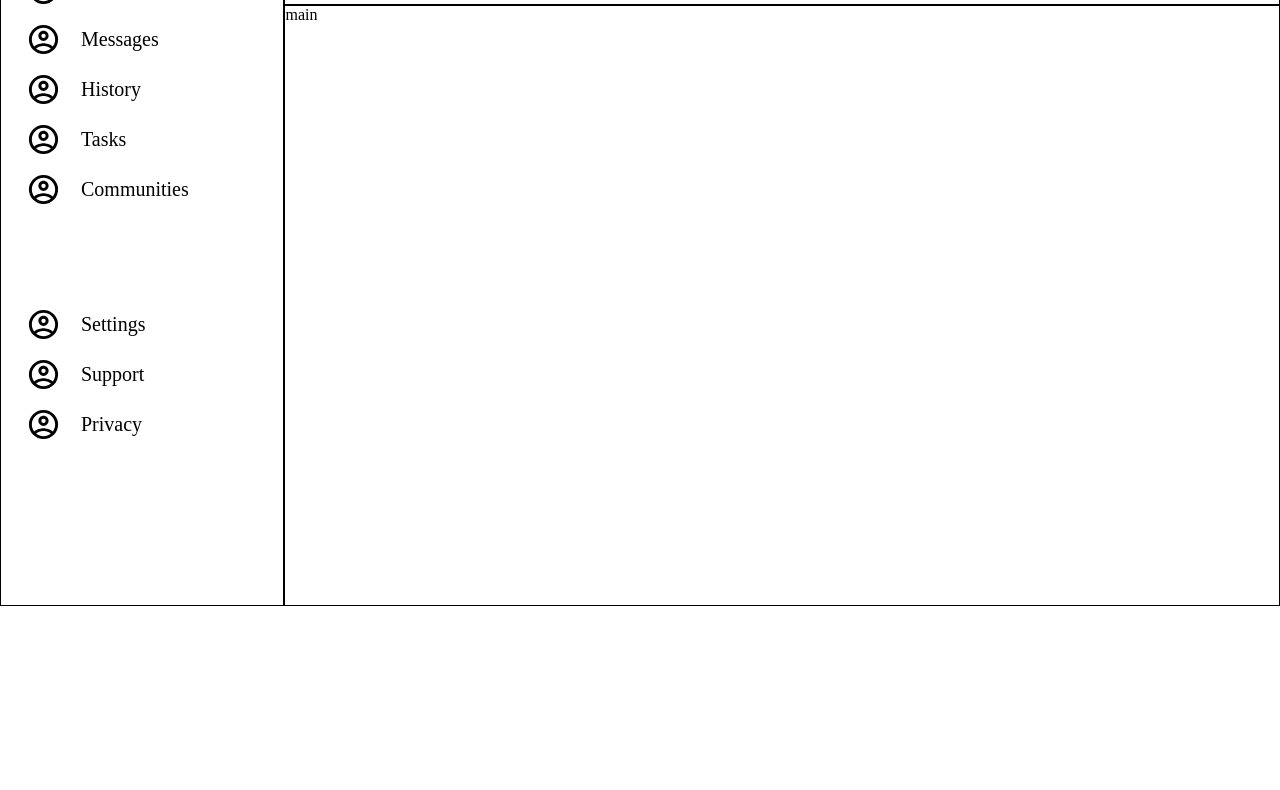
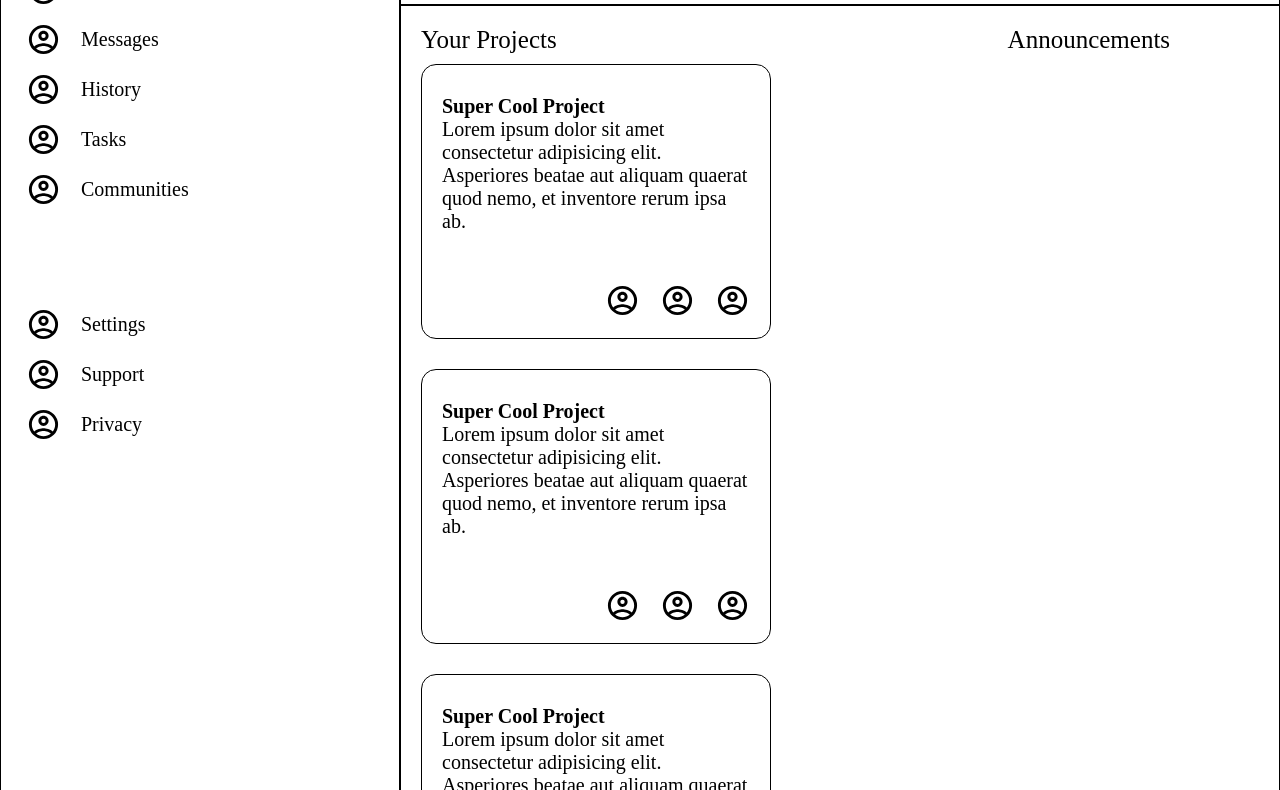
Before and after one commit to AltayHodo/odin-admin-dashboard-new, a plain HTML site: page index.html in a window 1280 px wide. Shown: the part 194-984 px from the top of the page. Before the commit the page ends 800 px from the top, so only its background shows below. Drawn offline with Linux system fonts and the light colour scheme.

Commit message:
Add responsive card layout

```diff
--- a/index.html
+++ b/index.html
@@ -1,11 +1,13 @@
 <!DOCTYPE html>
 <html lang="en">
+
 <head>
   <meta charset="UTF-8">
   <meta name="viewport" content="width=device-width, initial-scale=1.0">
   <title>Admin Dashboard</title>
   <link rel="stylesheet" href="styles.css">
 </head>
+
 <body>
   <div class="header">
     <div class="header-top">
@@ -70,6 +72,104 @@
       <span>Privacy</span>
     </div>
   </div>
-  <div class="main">main</div>
+  <div class="main">
+    <div class="main-left">
+      <div class="main-title">
+        Your Projects
+      </div>
+      <div class="card-container">
+        <div class="card">
+          <div class="card-title">
+            Super Cool Project
+          </div>
+          <div class="card-text">
+            Lorem ipsum dolor sit amet consectetur adipisicing elit. Asperiores beatae aut aliquam quaerat quod nemo, et
+            inventore rerum ipsa ab.
+          </div>
+          <div class="card-icons">
+            <img src="./assets/icon.svg" alt="icon" class="icon">
+            <img src="./assets/icon.svg" alt="icon" class="icon">
+            <img src="./assets/icon.svg" alt="icon" class="icon">
+          </div>
+        </div>
+        <div class="card">
+          <div class="card-title">
+            Super Cool Project
+          </div>
+          <div class="card-text">
+            Lorem ipsum dolor sit amet consectetur adipisicing elit. Asperiores beatae aut aliquam quaerat quod nemo, et
+            inventore rerum ipsa ab.
+          </div>
+          <div class="card-icons">
+            <img src="./assets/icon.svg" alt="icon" class="icon">
+            <img src="./assets/icon.svg" alt="icon" class="icon">
+            <img src="./assets/icon.svg" alt="icon" class="icon">
+          </div>
+        </div>
+        <div class="card">
+          <div class="card-title">
+            Super Cool Project
+          </div>
+          <div class="card-text">
+            Lorem ipsum dolor sit amet consectetur adipisicing elit. Asperiores beatae aut aliquam quaerat quod nemo, et
+            inventore rerum ipsa ab.
+          </div>
+          <div class="card-icons">
+            <img src="./assets/icon.svg" alt="icon" class="icon">
+            <img src="./assets/icon.svg" alt="icon" class="icon">
+            <img src="./assets/icon.svg" alt="icon" class="icon">
+          </div>
+        </div>
+        <div class="card">
+          <div class="card-title">
+            Super Cool Project
+          </div>
+          <div class="card-text">
+            Lorem ipsum dolor sit amet consectetur adipisicing elit. Asperiores beatae aut aliquam quaerat quod nemo, et
+            inventore rerum ipsa ab.
+          </div>
+          <div class="card-icons">
+            <img src="./assets/icon.svg" alt="icon" class="icon">
+            <img src="./assets/icon.svg" alt="icon" class="icon">
+            <img src="./assets/icon.svg" alt="icon" class="icon">
+          </div>
+        </div>
+        <div class="card">
+          <div class="card-title">
+            Super Cool Project
+          </div>
+          <div class="card-text">
+            Lorem ipsum dolor sit amet consectetur adipisicing elit. Asperiores beatae aut aliquam quaerat quod nemo, et
+            inventore rerum ipsa ab.
+          </div>
+          <div class="card-icons">
+            <img src="./assets/icon.svg" alt="icon" class="icon">
+            <img src="./assets/icon.svg" alt="icon" class="icon">
+            <img src="./assets/icon.svg" alt="icon" class="icon">
+          </div>
+        </div>
+        <div class="card">
+          <div class="card-title">
+            Super Cool Project
+          </div>
+          <div class="card-text">
+            Lorem ipsum dolor sit amet consectetur adipisicing elit. Asperiores beatae aut aliquam quaerat quod nemo, et
+            inventore rerum ipsa ab.
+          </div>
+          <div class="card-icons">
+            <img src="./assets/icon.svg" alt="icon" class="icon">
+            <img src="./assets/icon.svg" alt="icon" class="icon">
+            <img src="./assets/icon.svg" alt="icon" class="icon">
+          </div>
+        </div>
+      </div>
+    </div>
+    <div class="main-right">
+      <div class="main-title">
+        Announcements
+      </div>
+    </div>
+  </div>
 </body>
+
 </html>
--- a/styles.css
+++ b/styles.css
@@ -6,7 +6,7 @@
 
 body {
   display: grid;
-  grid-template-columns: 1fr 3.5fr;
+  grid-template-columns: max(17%, 400px) 1fr;
   grid-template-rows: auto 1fr;
   height: 100vh;
 }
@@ -54,14 +54,14 @@ body>div {
   margin-right: 20px;
 }
 
-.buttons{
+.buttons {
   display: flex;
   align-items: center;
   gap: 15px;
   margin-right: 15px;
 }
 
-button{
+button {
   padding: 10px 25px;
 }
 
@@ -70,22 +70,22 @@ button{
   padding: 15px;
 }
 
-.sidebar-top{
+.sidebar-top {
   display: flex;
   align-items: center;
   gap: 10px;
   margin-bottom: 50px;
 }
 
-.sidebar-top > img{
+.sidebar-top>img {
   width: 50px;
 }
 
-.sidebar-top > span{
+.sidebar-top>span {
   font-size: 25px;
 }
 
-.sidebar-row{
+.sidebar-row {
   display: flex;
   align-items: center;
   gap: 20px;
@@ -93,18 +93,56 @@ button{
   margin-left: 10px;
 }
 
-.sidebar-row > span{
+.sidebar-row>span {
   font-size: 20px;
 }
 
-.sidebar-row:nth-child(7){
+.sidebar-row:nth-child(7) {
   margin-bottom: 100px;
 }
 
 .main {
   grid-column: 2/3;
   grid-row: 2/-1;
+  display: grid;
+  grid-template-columns: 70% 30%;
+  padding: 20px;
 }
+
+.main-title{
+  margin-bottom: 10px;
+  font-size: 25px;
+}
+
+.card-container {
+  display: grid;
+  grid-template-columns: repeat(auto-fit, minmax(350px, 1fr));
+  gap: 30px;
+}
+
+.card {
+  border: 1px solid;
+  width: 350px;
+  padding: 30px 20px 20px 20px;
+  font-size: 20px;
+  border-radius: 15px;
+}
+
+.card-title {
+  font-weight: bold;
+}
+
+.card-text{
+  margin-bottom: 50px;
+}
+
+.card-icons {
+  display: flex;
+  justify-content: flex-end;
+  gap: 20px;
+}
+
+
 
 .icon {
   width: 35px;
```
